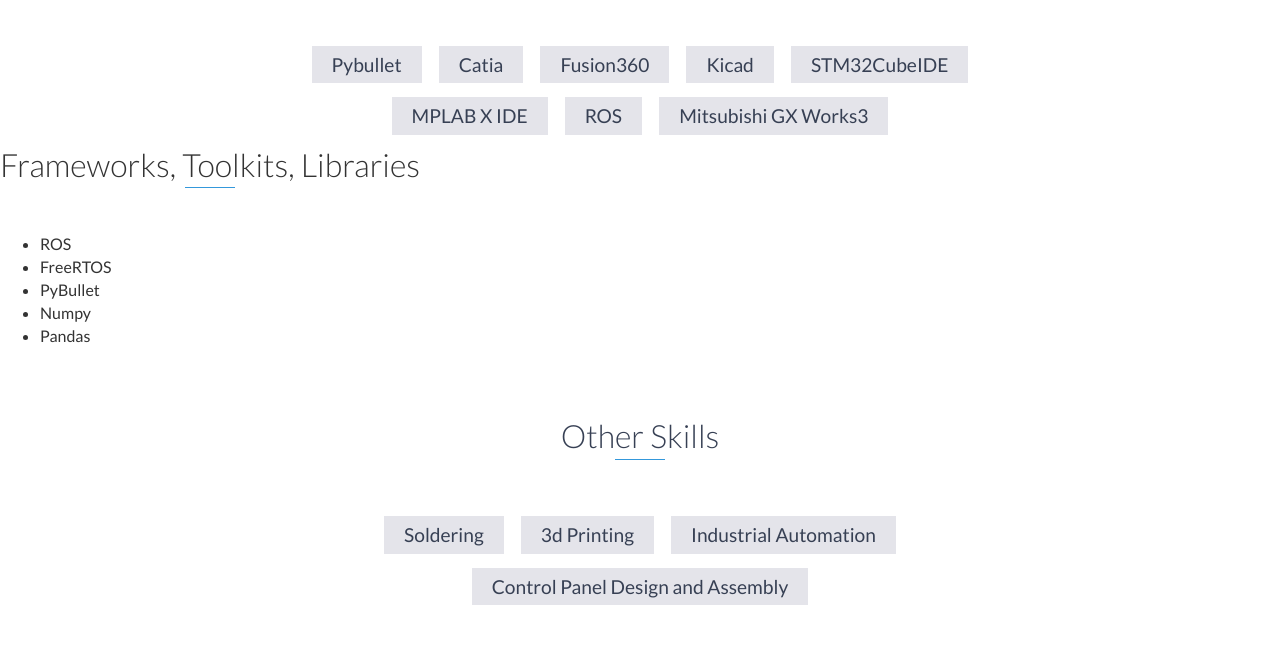
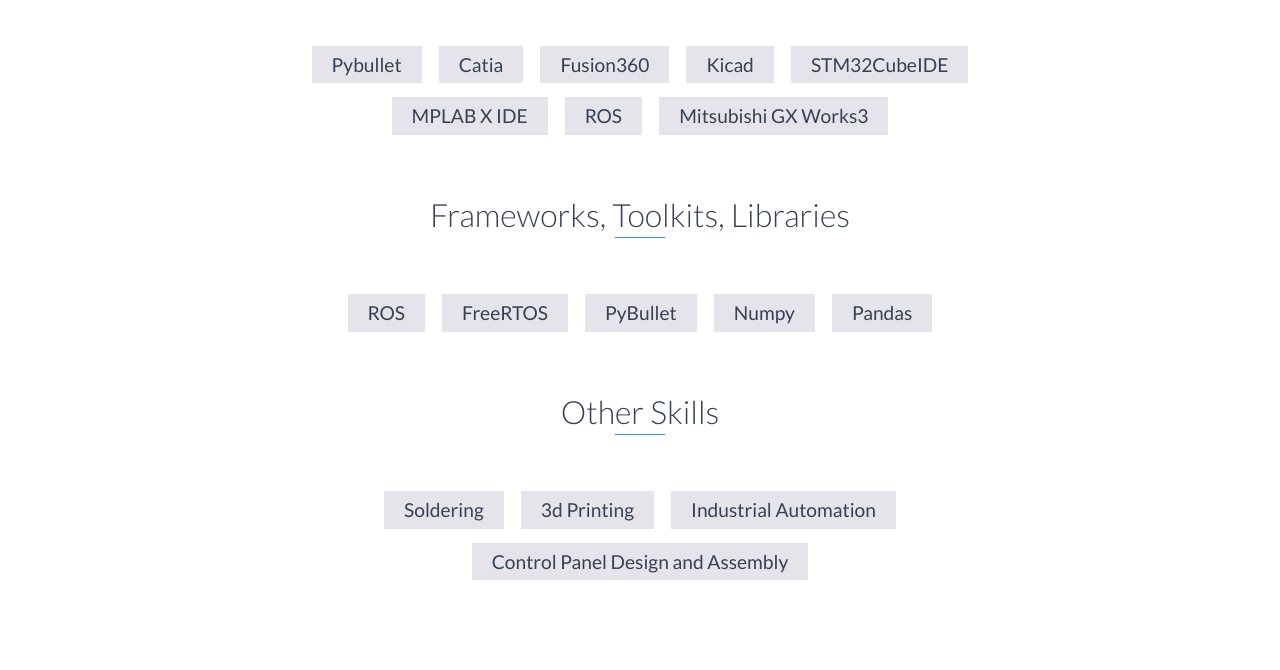
Before and after one commit to AlexDhayalan/alexdhayalan.github.io, a website: page index.html in a window 1280 px wide. Shown: the part 5486-6156 px from the top of the page. Drawn offline with nearby package versions, Linux system fonts and the light colour scheme; files that its build step writes are made by us from their sources.

Commit message:
Update styles.scss

```diff
--- a/scss/styles.scss
+++ b/scss/styles.scss
@@ -750,6 +750,34 @@
     }
 }
 
+#frameworks {
+    padding: 50px 15px 0px 15px;
+    text-align: center;
+
+    h2 {
+        color: $heading;
+        margin-bottom: 50px;
+    }
+
+    ul {
+        display: block;
+        margin: 0 auto;
+        padding: 0;
+        max-width: 800px;
+    }
+
+    li {
+        display: inline-block;
+        margin: 7px;
+        padding: 5px 20px;
+        color: $heading;
+        background: darken($background-alt, 5%);
+        list-style: none;
+        cursor: default;
+        font-size: 1.2em;
+    }
+}
+
 #skills {
     padding: 50px 15px;
     text-align: center;
```
